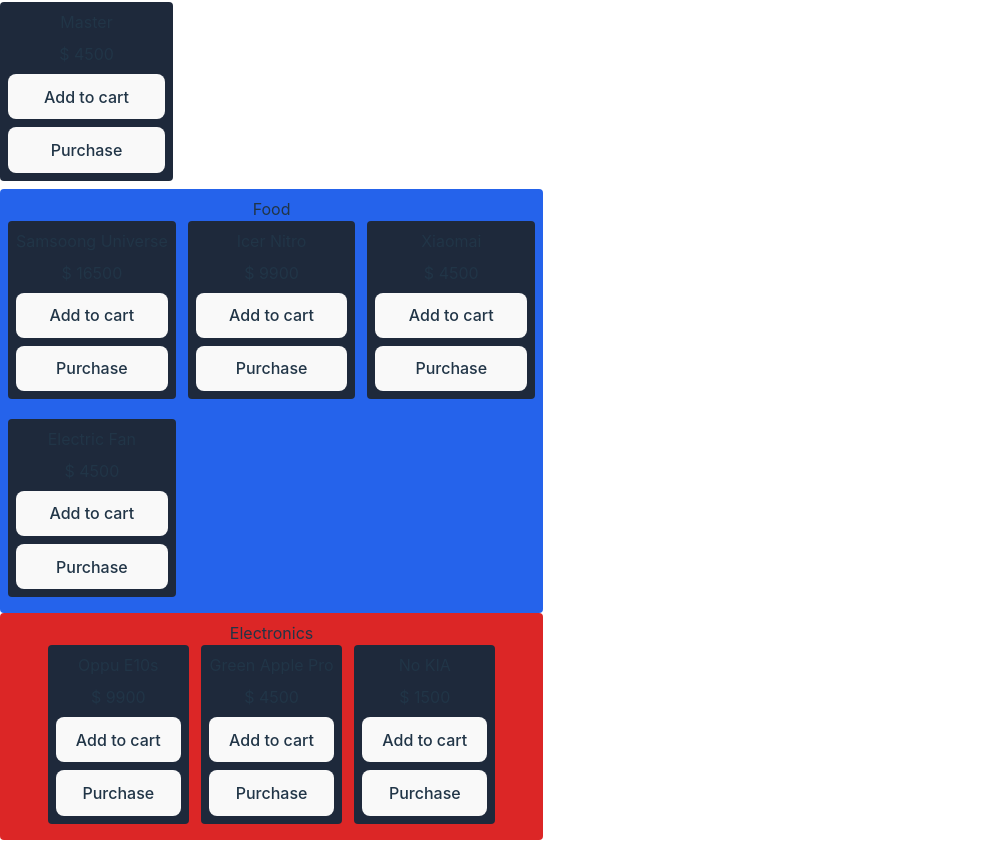
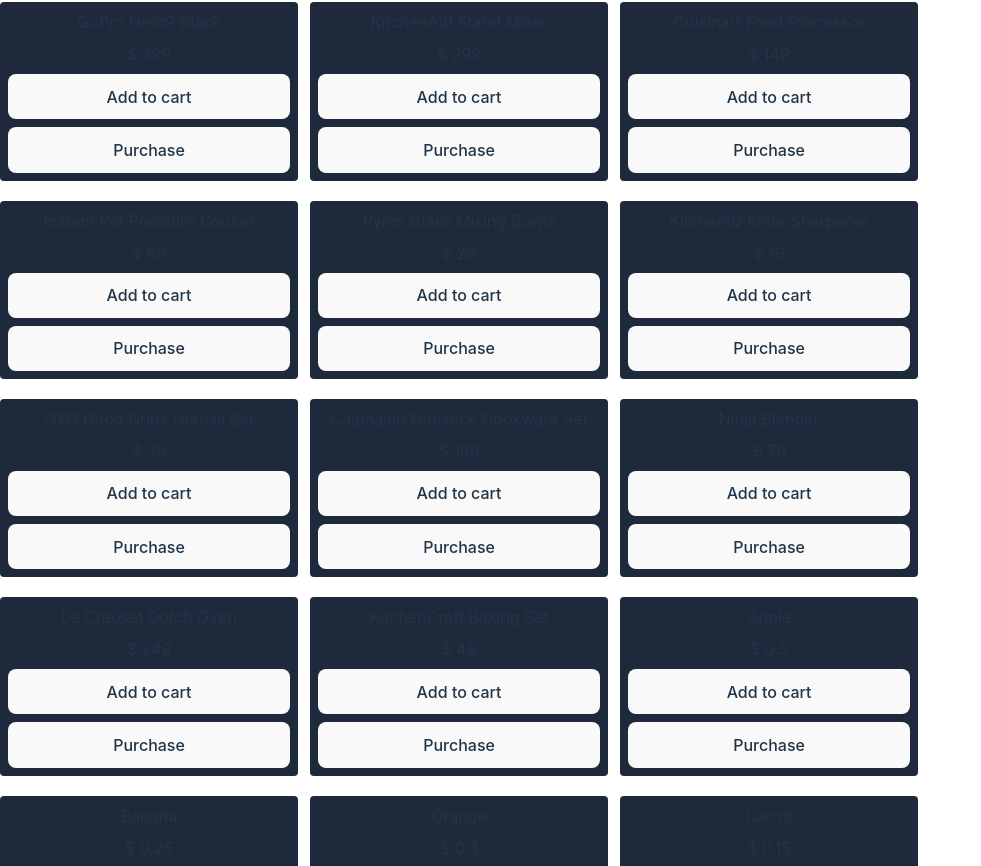
Before and after one commit to Septriunii/proj1.swiftcart.io, a React (Vite) app: page /products in a window 1280 px wide. Shown: the part 593-1459 px from the top of the page, without its empty margins (0-981 px from the left). Before the commit the page ends 1433 px from the top, so only its background shows below. Built offline with nearby package versions, Linux system fonts and the light colour scheme.

Commit message:
data js fix

```diff
--- /dev/null
+++ b/src/data/MAIN/products.js
@@ -0,0 +1,7 @@
+import electronics from "../electronics";
+import kitchenUtensils from "../kitchenUtensils";
+import food from "../food";
+
+const products = [...electronics, ...kitchenUtensils, ...food];
+
+export default products;
--- /dev/null
+++ b/src/data/electronics.js
@@ -0,0 +1,64 @@
+const electronics = [
+  {
+    id: 1,
+    name: "Sony PlayStation 5",
+    price: 499,
+    category: "electronics",
+  },
+  {
+    id: 2,
+    name: "Samsung 65-Inch QLED TV",
+    price: 1499,
+    category: "electronics",
+  },
+  {
+    id: 3,
+    name: "Apple MacBook Pro",
+    price: 1699,
+    category: "electronics",
+  },
+  {
+    id: 4,
+    name: "Bose QuietComfort 35 II Headphones",
+    price: 299,
+    category: "electronics",
+  },
+  {
+    id: 5,
+    name: "Canon EOS Rebel T7i DSLR Camera",
+    price: 699,
+    category: "electronics",
+  },
+  {
+    id: 6,
+    name: "Nintendo Switch",
+    price: 299,
+    category: "electronics",
+  },
+  {
+    id: 7,
+    name: "DJI Mavic Air 2 Drone",
+    price: 799,
+    category: "electronics",
+  },
+  {
+    id: 8,
+    name: "LG 55-Inch OLED TV",
+    price: 1799,
+    category: "electronics",
+  },
+  {
+    id: 9,
+    name: "Microsoft Xbox Series X",
+    price: 499,
+    category: "electronics",
+  },
+  {
+    id: 10,
+    name: "GoPro Hero9 Black",
+    price: 399,
+    category: "electronics",
+  },
+];
+
+export default electronics;
--- /dev/null
+++ b/src/data/food.js
@@ -0,0 +1,64 @@
+const food = [
+  {
+    id: 1,
+    name: "Apple",
+    price: 0.5,
+    category: "food",
+  },
+  {
+    id: 2,
+    name: "Banana",
+    price: 0.25,
+    category: "food",
+  },
+  {
+    id: 3,
+    name: "Orange",
+    price: 0.3,
+    category: "food",
+  },
+  {
+    id: 4,
+    name: "Carrot",
+    price: 0.15,
+    category: "food",
+  },
+  {
+    id: 5,
+    name: "Broccoli",
+    price: 0.75,
+    category: "food",
+  },
+  {
+    id: 6,
+    name: "Strawberry",
+    price: 0.8,
+    category: "food",
+  },
+  {
+    id: 7,
+    name: "Spinach",
+    price: 0.4,
+    category: "food",
+  },
+  {
+    id: 8,
+    name: "Watermelon",
+    price: 2.5,
+    category: "food",
+  },
+  {
+    id: 9,
+    name: "Cucumber",
+    price: 0.2,
+    category: "food",
+  },
+  {
+    id: 10,
+    name: "Grapes",
+    price: 1.0,
+    category: "food",
+  },
+];
+
+export default food;
--- /dev/null
+++ b/src/data/kitchenUtensils.js
@@ -0,0 +1,64 @@
+const kitchenUtensils = [
+  {
+    id: 1,
+    name: "KitchenAid Stand Mixer",
+    price: 299,
+    category: "kitchen",
+  },
+  {
+    id: 2,
+    name: "Cuisinart Food Processor",
+    price: 149,
+    category: "kitchen",
+  },
+  {
+    id: 3,
+    name: "Instant Pot Pressure Cooker",
+    price: 89,
+    category: "kitchen",
+  },
+  {
+    id: 4,
+    name: "Pyrex Glass Mixing Bowls",
+    price: 29,
+    category: "kitchen",
+  },
+  {
+    id: 5,
+    name: "KitchenIQ Knife Sharpener",
+    price: 19,
+    category: "kitchen",
+  },
+  {
+    id: 6,
+    name: "OXO Good Grips Utensil Set",
+    price: 39,
+    category: "kitchen",
+  },
+  {
+    id: 7,
+    name: "Calphalon Nonstick Cookware Set",
+    price: 199,
+    category: "kitchen",
+  },
+  {
+    id: 8,
+    name: "Ninja Blender",
+    price: 79,
+    category: "kitchen",
+  },
+  {
+    id: 9,
+    name: "Le Creuset Dutch Oven",
+    price: 249,
+    category: "kitchen",
+  },
+  {
+    id: 10,
+    name: "KitchenCraft Baking Set",
+    price: 49,
+    category: "kitchen",
+  },
+];
+
+export default kitchenUtensils;
--- a/src/data/products.js
+++ /dev/null
@@ -1,64 +0,0 @@
-const products = [
-  {
-    id: 1,
-    name: "Oppu E10s",
-    price: 9900,
-    category: "electronics",
-  },
-  {
-    id: 2,
-    name: "Samsoong Universe",
-    price: 16500,
-    category: "food",
-  },
-  {
-    id: 3,
-    name: "Green Apple Pro",
-    price: 4500,
-    category: "electronics",
-  },
-  {
-    id: 4,
-    name: "Icer Nitro",
-    price: 9900,
-    category: "food",
-  },
-  {
-    id: 5,
-    name: "No KIA",
-    price: 1500,
-    category: "electronics",
-  },
-  {
-    id: 6,
-    name: "Xiaomai",
-    price: 4500,
-    category: "food",
-  },
-  {
-    id: 7,
-    name: "Electric Fan",
-    price: 4500,
-    category: "food",
-  },
-  {
-    id: 8,
-    name: "Cake",
-    price: 1500,
-    category: ["food", "expensive"],
-  },
-  {
-    id: 9,
-    name: "Colgate",
-    price: 4500,
-    category: ["food", "cheap"],
-  },
-  {
-    id: 10,
-    name: "Master",
-    price: 4500,
-    category: ["food", "expensive"],
-  },
-];
-
-export default products;
--- a/src/pages/Products.jsx
+++ b/src/pages/Products.jsx
@@ -1,7 +1,12 @@
 import Navbar from "../componets/Navbar";
-import products from "../data/products";
+import products from "../data/MAIN/products";
+import electronics from "../data/electronics";
+import { useState } from "react";
 
 function Products() {
+  const shuffledProducts = electronics.sort(() => 0.5 - Math.random()); // Shuffle the products array randomly
+  const productsToShow = shuffledProducts.slice(0, 5); // Extract the first 5 products
+
   const addToCart = (product) => {
     // Get the existing cart items from local storage or initialize an empty array
     const cartItems = JSON.parse(localStorage.getItem("cartItems")) || [];
@@ -66,12 +71,10 @@
         </div>
       </div>
 
-      <div className="flex flex-col bg-red-600 justify-center items-center p-2 rounded">
-        Electronics
+      <div>
+        RANDOM 5
         <div className="grid grid-cols-3 gap-3">
-          {products
-            .filter((p) => p.category === "electronics")
-            .map((p) => (
+          {productsToShow.map((p) => (
             <div
               key={p.id}
               className="bg-slate-800 flex gap-2 mb-2 flex-col p-2 rounded items-center h-auto"
@@ -81,9 +84,7 @@
               <button onClick={() => addToCart(p)} className="w-full">
                 Add to cart
               </button>
-                <button onClick={() => purchase(p)} className="w-full">
-                  Purchase
-                </button>
+              <button onClick={() => purchase(p)}>Purchase</button>
             </div>
           ))}
         </div>
```
Lines whose indentation alone changed are shown as unchanged.
